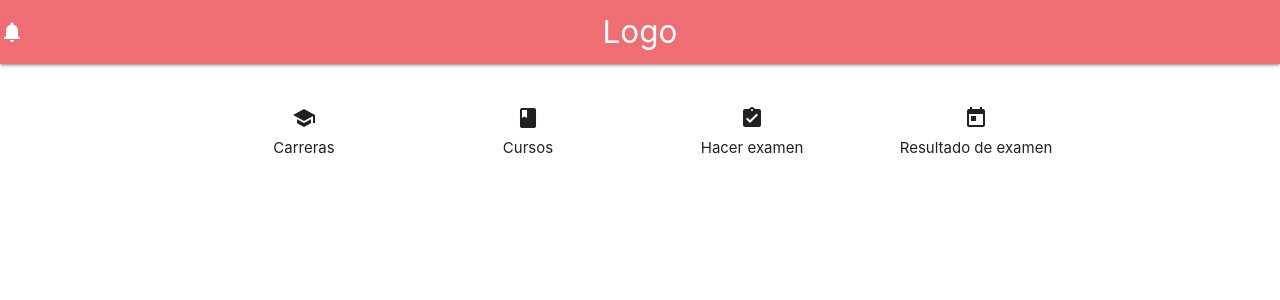
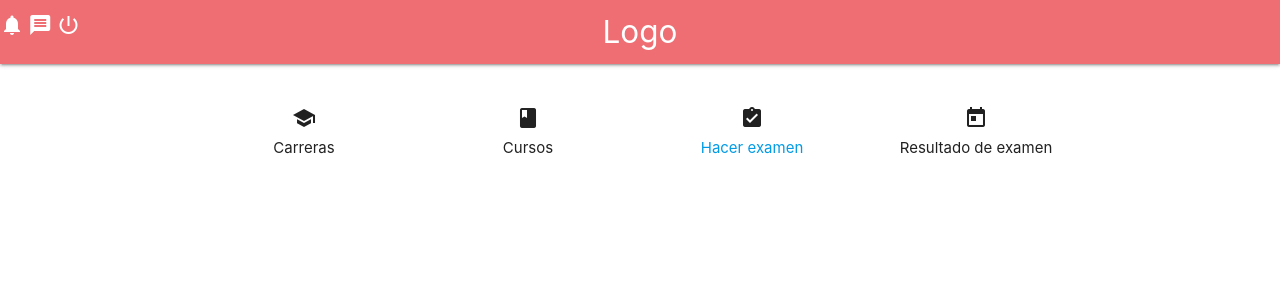
Before and after one commit to NicoTrezza/Grupo-8, a Flask app: page /menuestudiante in a window 1280 px wide. Shown: the top 300 px of the page. Run offline with Flask 2, Linux system fonts and the light colour scheme; some libraries are stand-ins or nearby versions.

Commit message:
arreglados algunos detalles de templates

```diff
--- a/main.py
+++ b/main.py
@@ -66,10 +66,10 @@ def crearExamen():
     else: return crearExamenPost(request)
 
 
-@app.route('/agregarpregunta', methods=['GET', 'POST'])
+@app.route('/hacer_examen', methods=['GET', 'POST'])
 def agregarpregunta():
     titulo = "Título"
-    return render_template('admin/agregarpregunta.html', titulo=titulo)
+    return render_template('estudiante/hacer_examen.html', titulo=titulo)
 
 
 if __name__ == '__main__':
--- a/templates/admin/menuexamenes.html
+++ b/templates/admin/menuexamenes.html
@@ -6,7 +6,5 @@
 </head>
 <body>
 <a href="../crearexamen">alta examen</a>
-<br>
-<a href="../agregarpregunta">agregar pregunta</a>
 </body>
 </html>
--- a/templates/admin/agregarpregunta.html
+++ b/templates/estudiante/hacer_examen.html
@@ -5,6 +5,6 @@
     <title>Title</title>
 </head>
 <body>
-agregar pregunta
+hacer examen
 </body>
 </html>
--- a/templates/menuestudiante.html
+++ b/templates/menuestudiante.html
@@ -25,9 +25,9 @@
     <div class="nav-wrapper">
       <a href="#" class="brand-logo center">Logo</a>
       <a helf="#" data-target="side-out" class="sidenav-trigger"></a>
-        <i class="material-icons">notifications</i>
-        <i class="material-icons">message</i>
-        <i class="material-icons">power_settings_new</i>
+        <li class="material-icons">notifications</li>
+        <li class="material-icons">message</li>
+        <li class="material-icons">power_settings_new</li>
 
     </div>
     </nav>
@@ -36,7 +36,7 @@
     <section class="container">
         <div class="row">
 
-            <div class="icon-preview col s6 m3" align="center" margin-bottom="15px">
+            <div class="icon-preview col s6 m3" align="center" >
                 <i class="material-icons dp48">school</i>
                 <div><span>Carreras</span></div>
             </div>
@@ -46,7 +46,7 @@
             </div>
             <div class="icon-preview col s6 m3" align="center">
                 <i class="material-icons dp48">assignment_turned_in</i>
-                <div><span>Hacer examen</span></div>
+                <div><a href="../hacer_examen">Hacer examen</a></div>
             </div>
             <div class="icon-preview col s6 m3" align="center">
                 <i class="material-icons dp48">today</i>
```
Also changed, not shown: templates/admin/crear_examen.html (deleted, +0 -28 lines), modelo/test.db.
